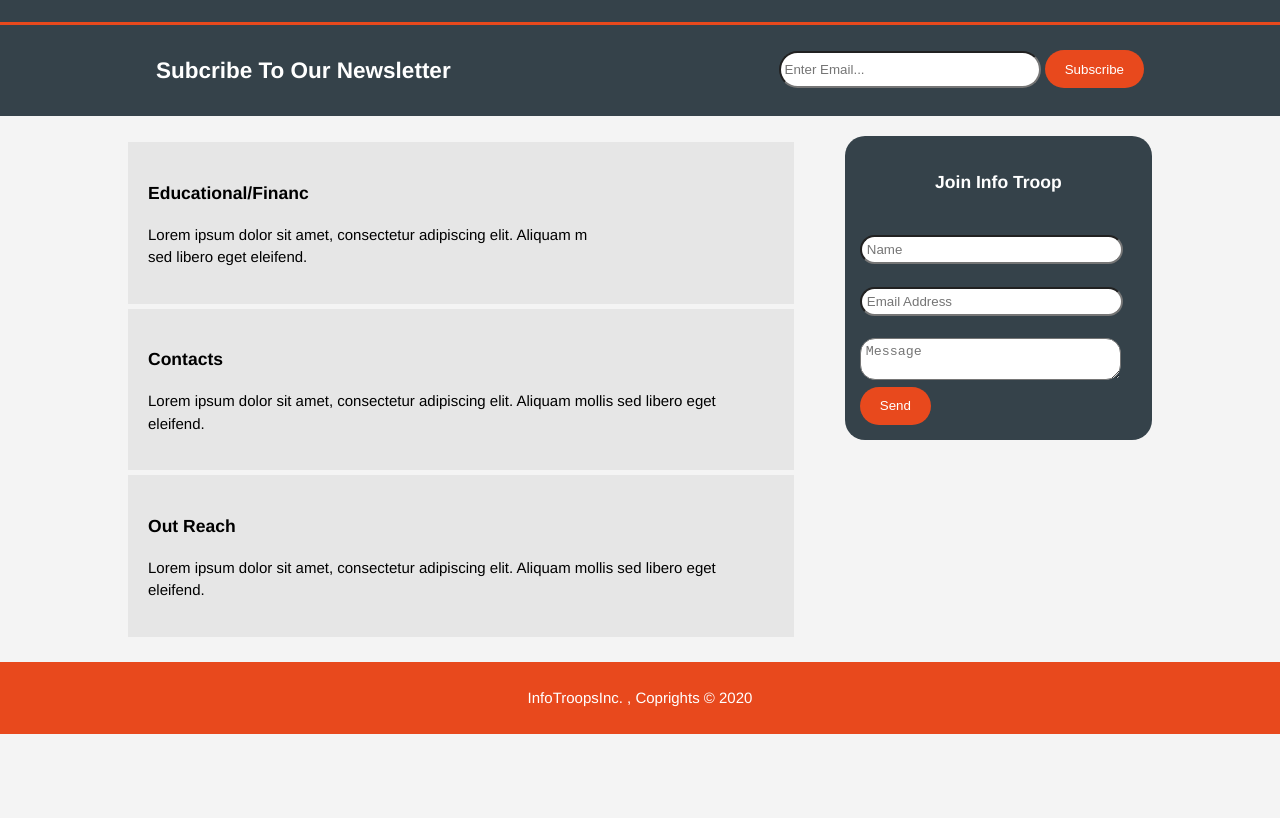
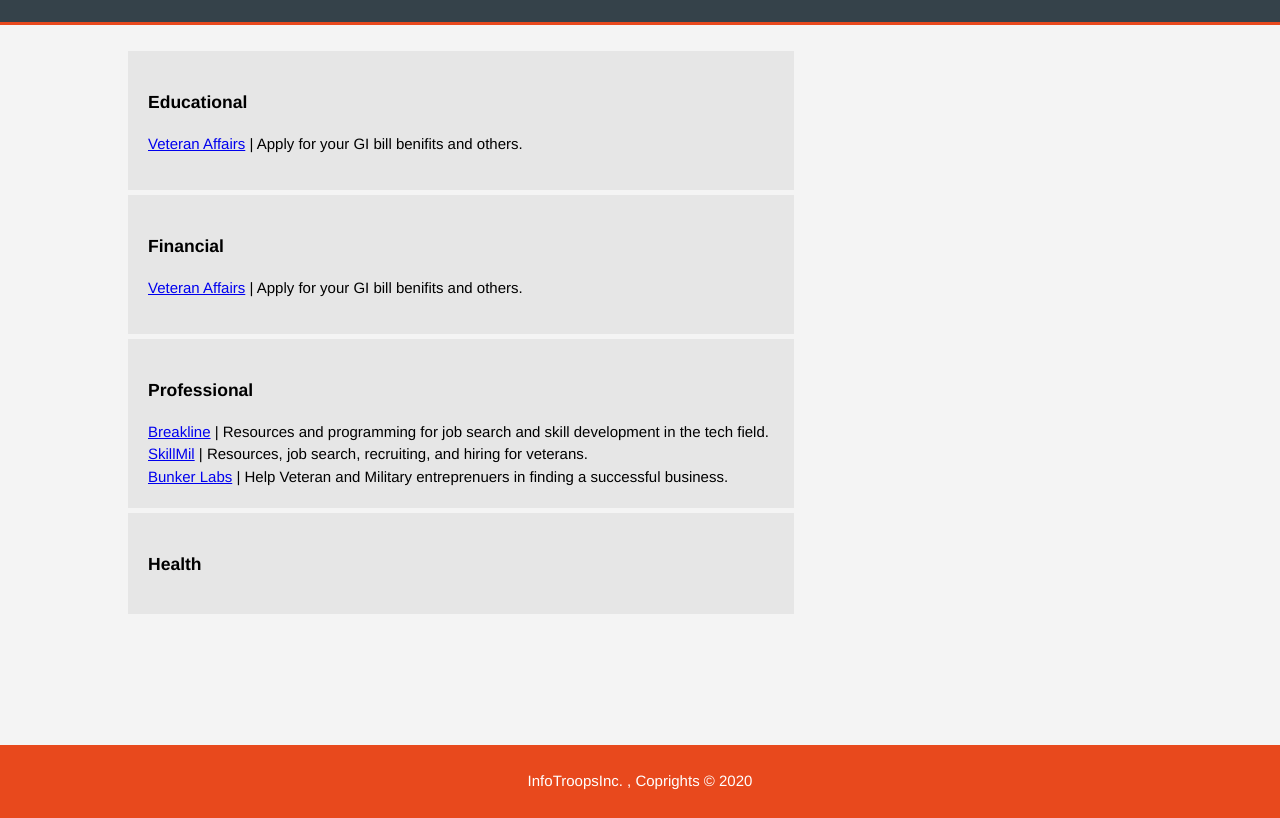
Before and after one commit to lopezejj1058/-InfoTroops, a plain HTML site: page services.html in a window 1280 px wide. Shown: the part 78-896 px from the top of the page. Before the commit the page ends 812 px from the top, so only its background shows below. Drawn offline with Linux system fonts and the light colour scheme.

Commit message:
Some links added

```diff
--- a/css/styles.css
+++ b/css/styles.css
@@ -197,11 +197,12 @@
 article#main-col{
     float: left;
     width: 65%;
+    height: 700px;
 }
 
 /* services */
 
-ul#Services li{
+ul#services li{
     list-style: none;
     padding: 20px;
     border: #cccccc;
--- a/services.html
+++ b/services.html
@@ -26,58 +26,35 @@
     </header>
 
 
-    <section id="newsletter">
-        <div class="container">
-            <h1>Subcribe To Our Newsletter</h1>
-            <Form>
-                <input type="Email" placeholder="Enter Email...">
-                <button type="submit" class="button-1">Subscribe</button>
-            </Form>
-        </div>
-    </section>
 
     <section id="main">
         <div class="container">
             <article id="main-col">
                 <h1 class="page-title"></h1>
-                <ul id="Services">
+                <ul id="services">
                     <li>
-                        <h3>Educational/Financ</h3>
-                        <p>Lorem ipsum dolor sit amet, consectetur adipiscing elit. Aliquam m<br> sed libero eget eleifend. <br>
-                         </p>
+                        <h3>Educational</h3>
+                        <a href="https://benefits.va.gov/gibill/apply.asp">Veteran Affairs</a> | Apply for your GI bill benifits and others.
+                        <p></p>
                     </li>
                     <li>
-                        <h3>Contacts</h3>
-                        <p>Lorem ipsum dolor sit amet, consectetur adipiscing elit. Aliquam mollis sed libero eget eleifend.
-                         </p>
+                        <h3>Financial</h3>
+                        <a href="https://benefits.va.gov/gibill/apply.asp">Veteran Affairs</a> | Apply for your GI bill benifits and others.
+                        <p> </p>
                     </li>
                     <li>
-                        <h3>Out Reach</h3>
-                        <p>Lorem ipsum dolor sit amet, consectetur adipiscing elit. Aliquam mollis sed libero eget eleifend.
-                         </p>
+                        <h3>Professional</h3>
+                        <a href="https://www.breakline.org">Breakline</a> | Resources and programming for job search and skill development in the tech field.<br>
+                        <a href="https://www.skillmil.com">SkillMil</a> | Resources, job search, recruiting, and hiring for veterans.<br>
+                        <a href="https://www.bunkerlabs.org">Bunker Labs</a> | Help Veteran and Military entreprenuers in finding a successful business.
+
+                    </li>
+                    <li>
+                        <h3>Health</h3>
+                        <p></p>
                     </li>
                 </ul>
             </article>
-            <aside id="sidebar">
-                <div class="dark">
-                <H3>Join Info Troop</H3>
-                <form class="quote">
-                    <div>
-                        <label for="Name"></label><br>
-                        <input class=.text type="text" placeholder="Name">
-                    </div>
-                    <div>
-                        <label for="Email"></label><br>
-                        <input type="email" placeholder="Email Address">
-                    </div>
-                    <div>
-                        <br>
-                        <textarea placeholder="Message"></textarea>
-                    </div>
-                    <button class="button-1" type="Submit">Send</button>
-                </form>
-                </div>
-            </aside>
         </div>
 
     </section>
```
